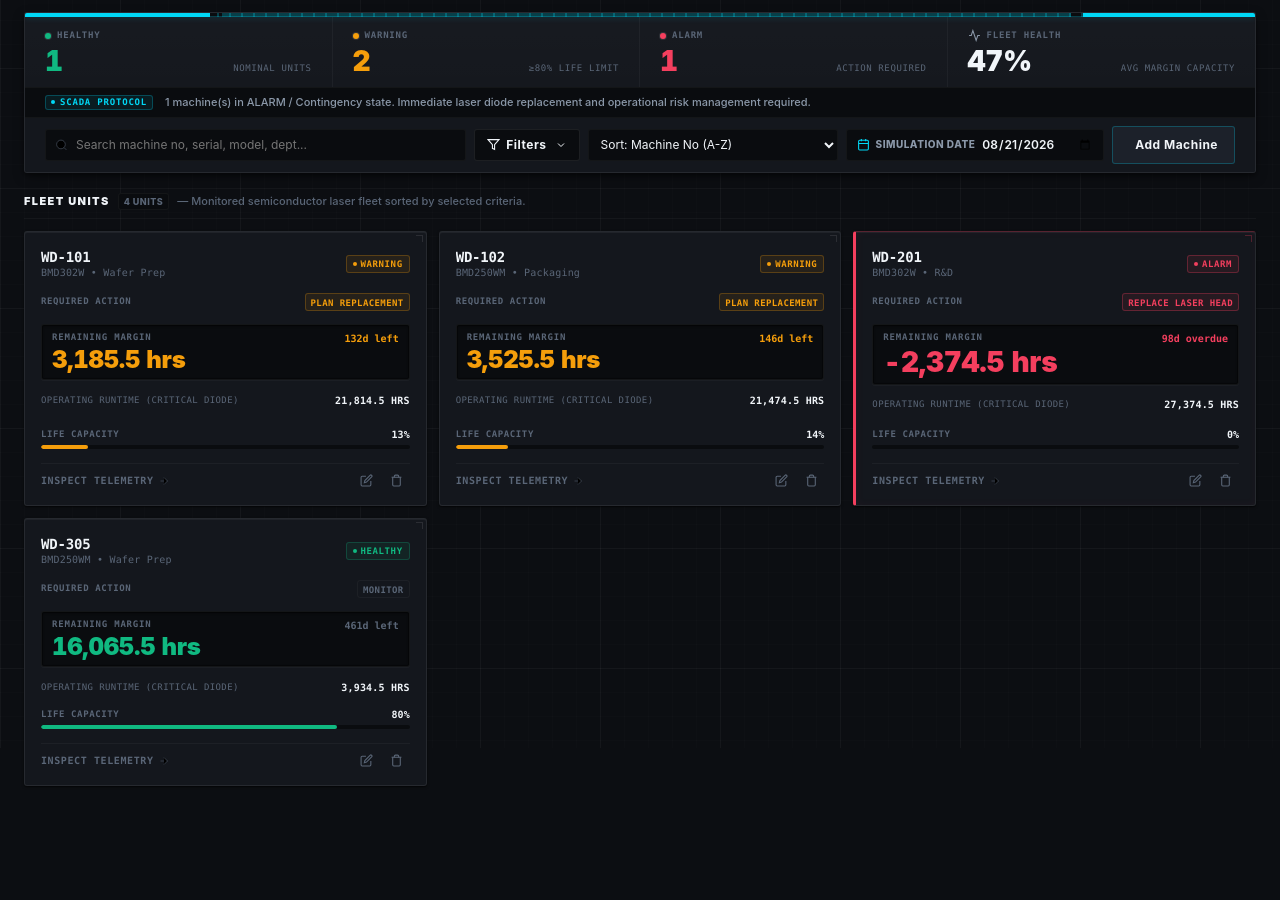
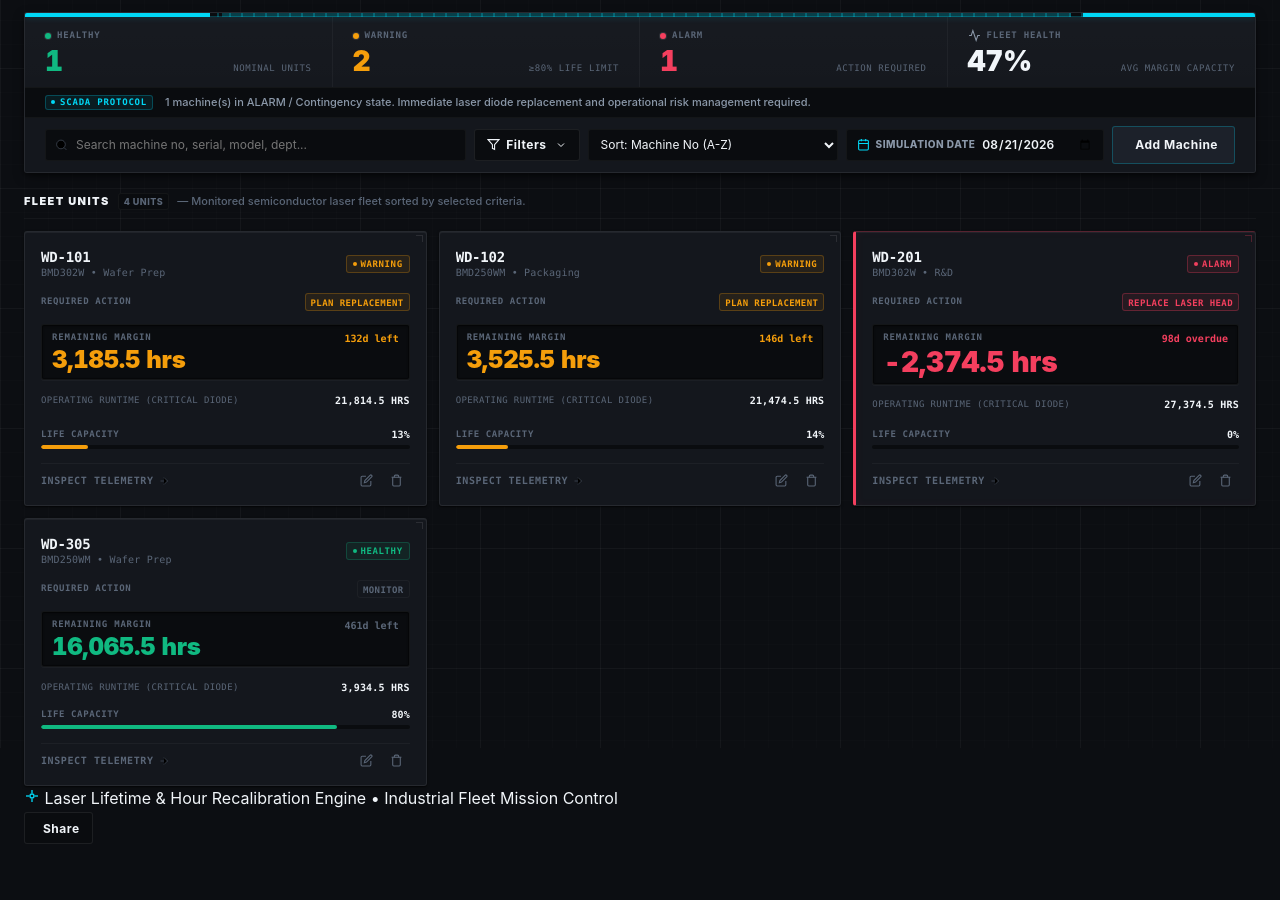
Before and after one commit to mohamadsahafiz-spec/wlvialaserhrmonitor, a website with bundled scripts: page index.html in a window 1280 px wide. Shown: the part 52-952 px from the top of the page. After the commit the page ends 928 px from the top, so only its background shows below. Built offline with nearby package versions, Linux system fonts and the light colour scheme; files whose address does not match are found by name.

Commit message:
style: update footer icon styling
Standardize footer icon dimensions and appearance using CSS classes instead of inline attributes.

```diff
--- a/css/style.css
+++ b/css/style.css
@@ -1142,3 +1142,12 @@ body::before {
     stroke: var(--primary);
     transform: translateX(2px);
 }
+
+.footer-info .icon {
+    width: 16px;
+    height: 16px;
+    stroke: var(--color-primary);
+    fill: none;
+    stroke-width: 2;
+    flex-shrink: 0;
+}
--- a/index.html
+++ b/index.html
@@ -251,7 +251,7 @@
             <!-- Mission Control Footer -->
             <div class="fleet-footer-bar">
                 <div class="footer-info">
-                    <svg class="icon" viewBox="0 0 24 24"><circle cx="12" cy="12" r="3"></circle><line x1="3" y1="12" x2="8" y2="12"></line><line x1="16" y1="12" x2="21" y2="12"></line><line x1="12" y1="3" x2="12" y2="8"></line><line x1="12" y1="16" x2="12" y2="21"></line></svg>
+                    <svg class="icon" viewBox="0 0 24 24" width="16" height="16"><circle cx="12" cy="12" r="3" fill="none"></circle><line x1="3" y1="12" x2="8" y2="12"></line><line x1="16" y1="12" x2="21" y2="12"></line><line x1="12" y1="3" x2="12" y2="8"></line><line x1="12" y1="16" x2="12" y2="21"></line></svg>
                     <span>Laser Lifetime & Hour Recalibration Engine • Industrial Fleet Mission Control</span>
                 </div>
                 <div class="footer-actions">
```
